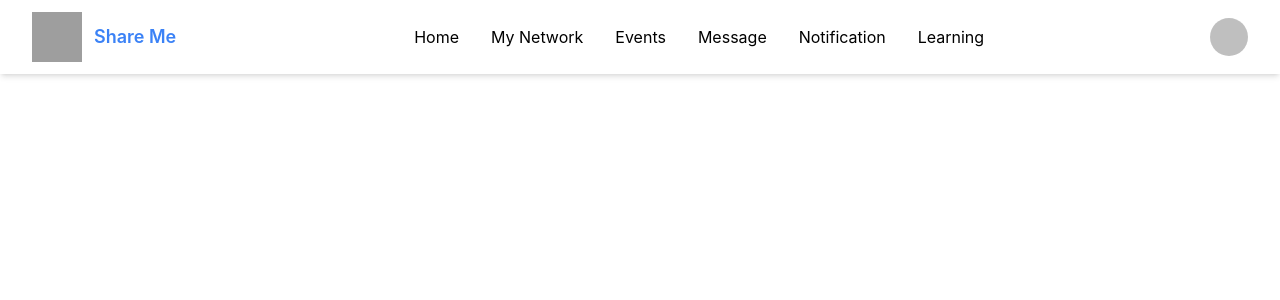
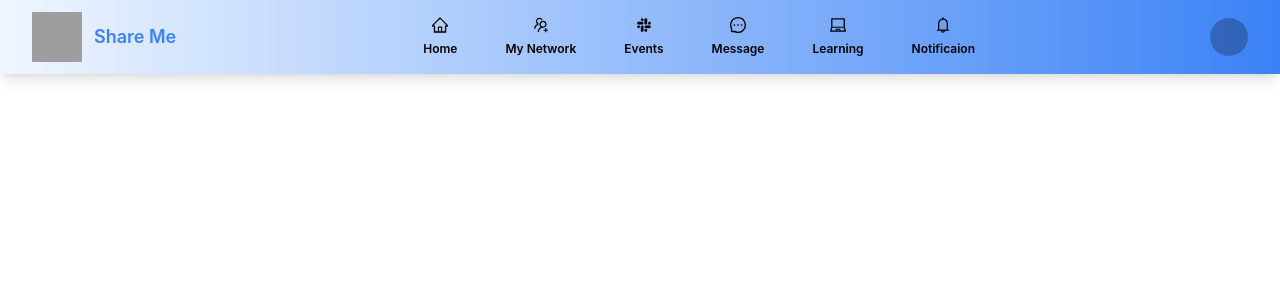
Before and after one commit to oshanLahiru0307/Share_me-App, a React (Create React App) app in the folder frontend/: page / in a window 1280 px wide. Shown: the top 300 px of the page. Built offline with nearby package versions, Linux system fonts and the light colour scheme; grey boxes are pictures that could not be loaded.

Commit message:
navigation bar is updated

```diff
--- a/frontend/package.json
+++ b/frontend/package.json
@@ -11,6 +11,7 @@
     "axios": "^1.8.4",
     "firebase": "^11.6.0",
     "frontend": "file:",
+    "icons": "^1.0.0",
     "react": "^19.1.0",
     "react-dom": "^19.1.0",
     "react-router-dom": "^7.4.1",
--- a/frontend/src/Components/NavigationBar.jsx
+++ b/frontend/src/Components/NavigationBar.jsx
@@ -1,27 +1,59 @@
 import React from 'react'
 import { Avatar } from 'antd'
-import {Link} from 'react-router-dom'
+import { Link } from 'react-router-dom'
 import logo from '../assets/airbnb_1724634.png'
+import { HomeOutlined, UsergroupAddOutlined, MessageOutlined, BellOutlined, SlackOutlined, LaptopOutlined} from '@ant-design/icons'
 
 const NavigationBar = () => {
   return (
-    <div className='w-full flex justify-between items-center bg-white shadow-md px-8 py-3'>
+    <div className='w-full flex justify-between items-center bg-gradient-to-r from-blue-50 to-blue-500  shadow-lg px-8 py-3'>
       <div className='flex items-center'>
         <img src={logo} alt="Logo" style={{ width: "50px", height: "50px" }} />
         <h1 className='mx-3 text-blue-500 font-semibold text-lg'>Share Me</h1>
       </div>
       <div>
-        <ul className='flex items-center space-x-8'>
-          <li><Link to="">Home</Link></li>
-          <li><Link to="">My Network</Link></li>
-          <li><Link to="">Events</Link></li>
-          <li><Link to="">Message</Link></li>
-          <li><Link to="">Notification</Link></li>
-          <li><Link to="">Learning</Link></li>
+        <ul className='flex items-center space-x-12'>
+          <li>
+            <Link className='flex flex-col items-center gap-2' to="">
+              <HomeOutlined />
+              <p className='text-xs font-semibold'>Home</p>
+            </Link>
+          </li>
+          <li>
+            <Link className='flex flex-col items-center gap-2' to="">
+            <UsergroupAddOutlined/>
+            <p className='text-xs font-semibold'>My Network</p>
+            </Link>
+          </li>
+          <li>
+            <Link className='flex flex-col items-center gap-2' to="">
+            <SlackOutlined/>
+            <p className='text-xs font-semibold'>Events</p>
+            </Link>
+          </li>
+          <li>
+            <Link className='flex flex-col items-center gap-2' to="">
+            <MessageOutlined/>
+            <p className='text-xs font-semibold'>Message</p>
+            </Link>
+          </li>
+          <li>
+
+            <Link className='flex flex-col items-center gap-2' to="">
+            <LaptopOutlined/>
+            <p className='text-xs font-semibold'>Learning</p>
+            </Link>
+          </li>
+          <li>
+            <Link className='flex flex-col items-center gap-2' to="">
+            <BellOutlined/>
+            <p className='text-xs font-semibold'>Notificaion</p>
+            </Link>
+          </li>
         </ul>
       </div>
       <div>
-        <Avatar size={38}/>
+        <Avatar size={38} />
       </div>
 
     </div>
```
Also changed, not shown: 1 other file (tests, documents, lock files or other folders).
